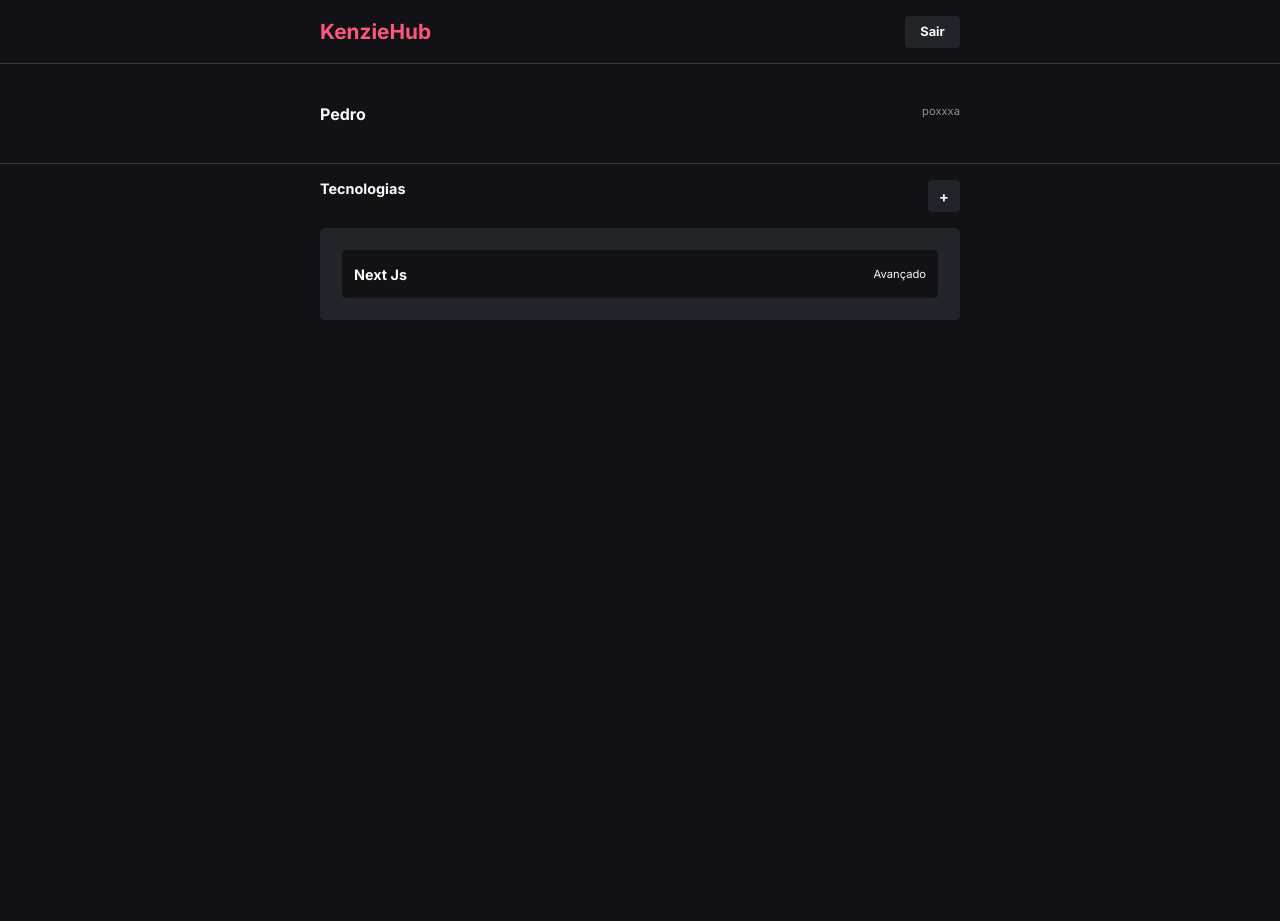
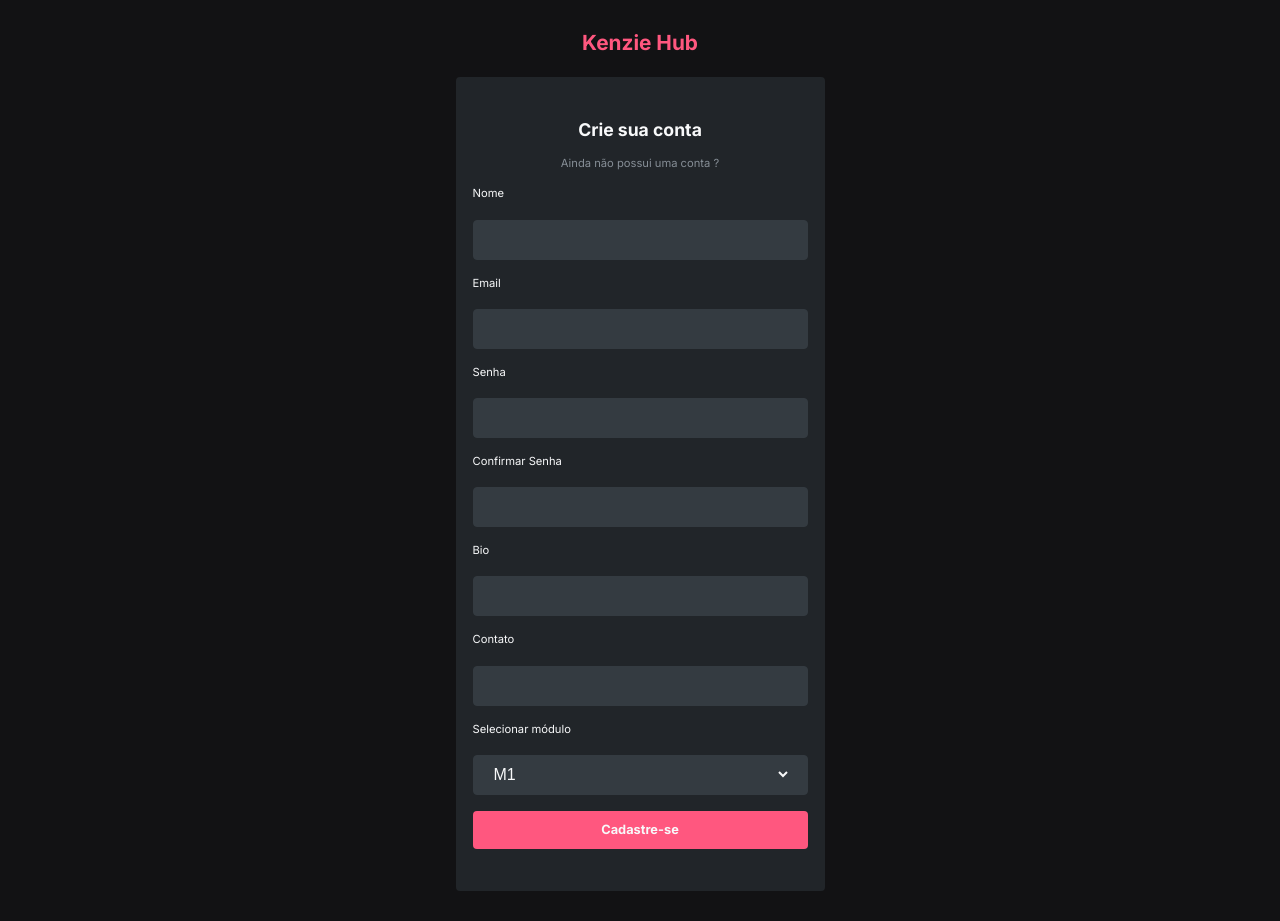
Before and after one commit to Kenzie-Academy-Brasil-Developers/react-entrega-s2-kenzie-hub-pedrooli98, a React (Create React App) app: page /home in a window 1280 px wide. Before the commit the page ends 800 px from the top, so only its background shows below. Built offline with nearby package versions, Linux system fonts and the light colour scheme.

Commit message:
feat(register): implementado o metodo POST para cadastrar o usuario

```diff
--- a/package.json
+++ b/package.json
@@ -13,6 +13,7 @@
     "react-hook-form": "^7.32.2",
     "react-router-dom": "5",
     "react-scripts": "5.0.1",
+    "react-toastify": "^9.0.5",
     "styled-components": "^5.3.5",
     "web-vitals": "^2.1.0",
     "yup": "^0.32.11"
--- a/src/App.js
+++ b/src/App.js
@@ -3,6 +3,9 @@ import Routes from "./routes";
 import { useState } from "react";
 import { useForm } from "react-hook-form"
 import { useHistory } from "react-router-dom";
+import { ToastContainer, toast } from 'react-toastify';
+
+import 'react-toastify/dist/ReactToastify.css';
 
 function App() {
 
@@ -11,6 +14,17 @@ function App() {
   return (
     <>
       <GlobalStyle/>
+      <ToastContainer
+        position="top-right"
+        autoClose={5000}
+        hideProgressBar={false}
+        newestOnTop={false}
+        closeOnClick
+        rtl={false}
+        pauseOnFocusLoss
+        draggable
+        pauseOnHover
+        />
       <Routes
         loading={loading}
       />
--- a/src/components/Form/FormRegister/index.jsx
+++ b/src/components/Form/FormRegister/index.jsx
@@ -2,16 +2,20 @@ import React from "react";
 import Form from "../styles";
 import Typography from "../../../styles/typography";
 import Input from "../../Input";
-import { Button, SubmitButton } from "../../Button";
+import { SubmitButton } from "../../Button";
 import {SelectModule} from "../../Select";
 import { useForm } from "react-hook-form";
 import {yupResolver} from '@hookform/resolvers/yup'
 import * as yup from "yup"
-import InputTheme from "../../Input/styles";
+import api from "../../../services/api";
+import {toast} from 'react-toastify'
+import { useHistory } from "react-router-dom";
 
 
 
 const FormSubmit = ({loading}) => {
+
+  const history = useHistory()
 
   const formSchema = yup.object().shape({
     email:yup
@@ -30,8 +34,15 @@ const FormSubmit = ({loading}) => {
     resolver: yupResolver(formSchema)
   })
 
-  const onSubmitFunction = (data) => {
-    console.log(data)
+  const onSubmitFunction = ({email, password, passwordConfirm, name, bio, contact, course_module}) => {
+    const user = {email, password, name, bio, contact, course_module}
+    api
+      .post("/users", user)
+      .then((response) => {
+        toast.success("Sucesso ao criar a conta")
+        history.push("/")
+      })
+      .catch((err)=>toast.error("Tente outro E-mail"))
   }
 
 
--- a/src/components/Select/index.jsx
+++ b/src/components/Select/index.jsx
@@ -14,7 +14,7 @@ export const SelectModule = ({label, register, name, errors}) => {
       </Typography>
       <div>
         <select name="modulos"  value={select} {...register(name)} onChange={(e)=>setSelect(e.target.value)}>
-          <option value="M1">M1</option>
+          <option value="Primeiro Modulo (intruducao front)">M1</option>
           <option value="M2">M2</option>
           <option value="M3">M3</option>
           <option value="M4">M4</option>
--- a/src/routes/index.jsx
+++ b/src/routes/index.jsx
@@ -12,7 +12,7 @@ const Routes = ({loading}) => {
         loading={loading}
         />
       </Route>
-      <Route path={"/register"}>
+      <Route path={"/"}>
         <Register
         loading={loading}
         />
--- /dev/null
+++ b/src/services/api.js
@@ -0,0 +1,8 @@
+import axios from "axios";
+
+const api = axios.create({
+  baseURL:"https://kenziehub.herokuapp.com"
+})
+
+export default api
+ console.log("api ", api);
--- a/src/styles/container.js
+++ b/src/styles/container.js
@@ -7,7 +7,7 @@ align-items:center;
 justify-content:center;
 text-align:center;
 gap:1.4rem;
-padding:0px calc(100%/4);
+padding:30px calc(100%/4);
 `
 
 export const ContainerHome = styled(Container)`
```
Also changed, not shown: 1 other file (tests, documents, lock files or other folders).
